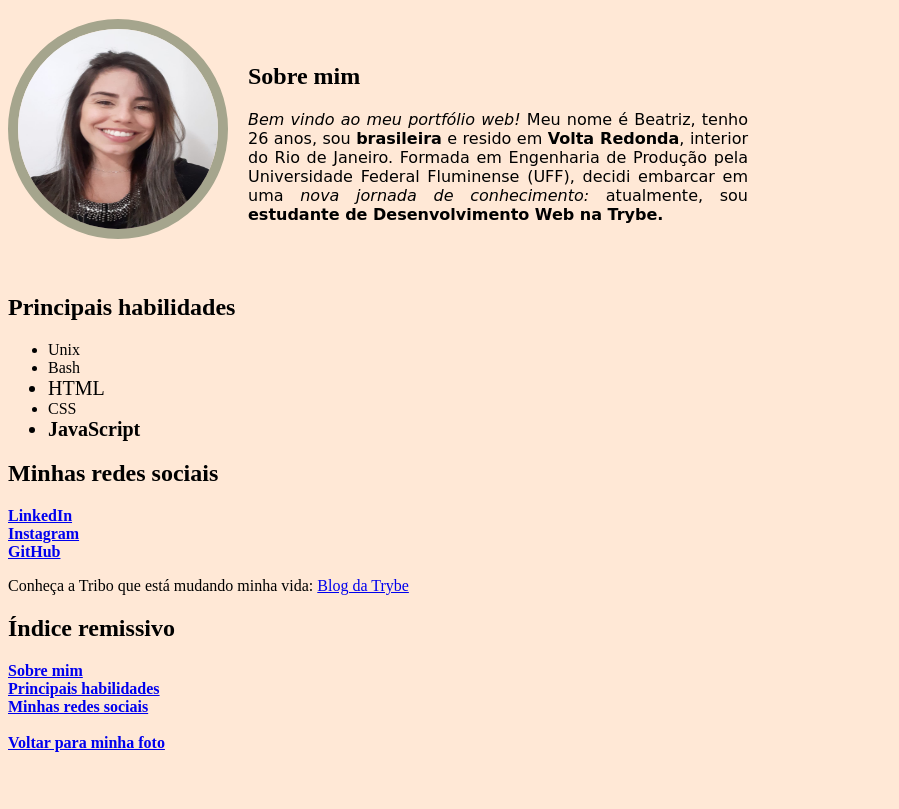
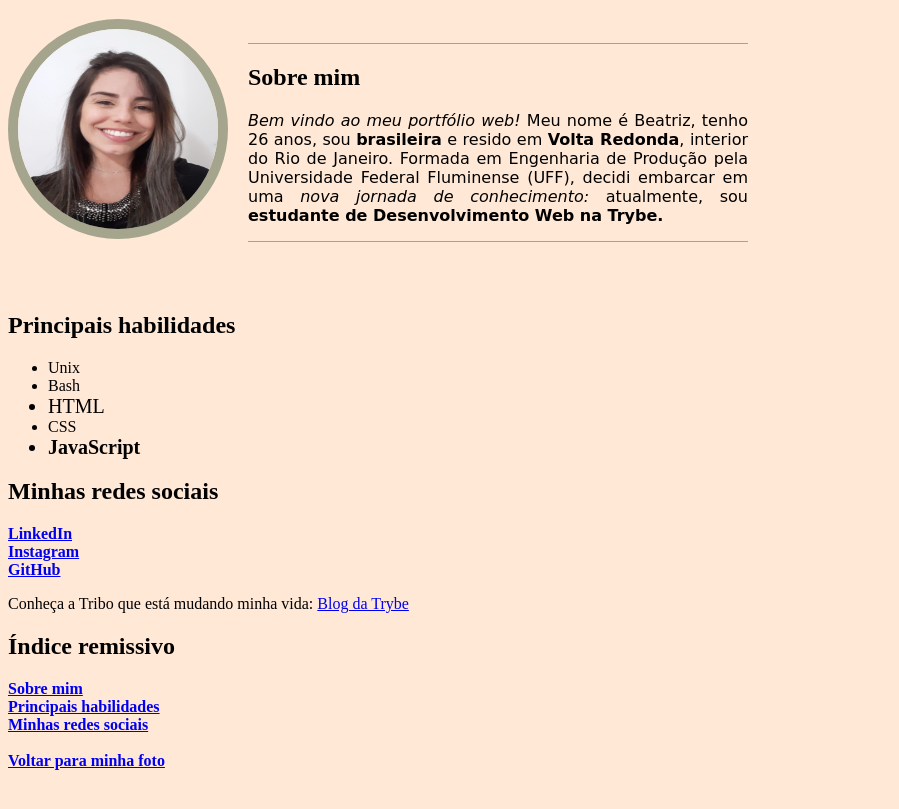
Before and after one commit to beatriz-estebanez/beatriz-estebanez.github.io, a plain HTML site: page index.html in a window 1280 px wide. Shown: the part 61-870 px from the top of the page, without its empty margins (0-899 px from the left). Drawn offline with Linux system fonts and the light colour scheme.

Commit message:
Alteraçoes no Sobre mim

```diff
--- a/style.css
+++ b/style.css
@@ -22,6 +22,8 @@ div.about_me {
     left: 240px;
     max-width: 500px;
     text-align: justify;
+    border-bottom: 1px solid #a5a58d;
+    border-top: 1px solid #a5a58d;
 }
 h1 {
     text-align: center;
```
